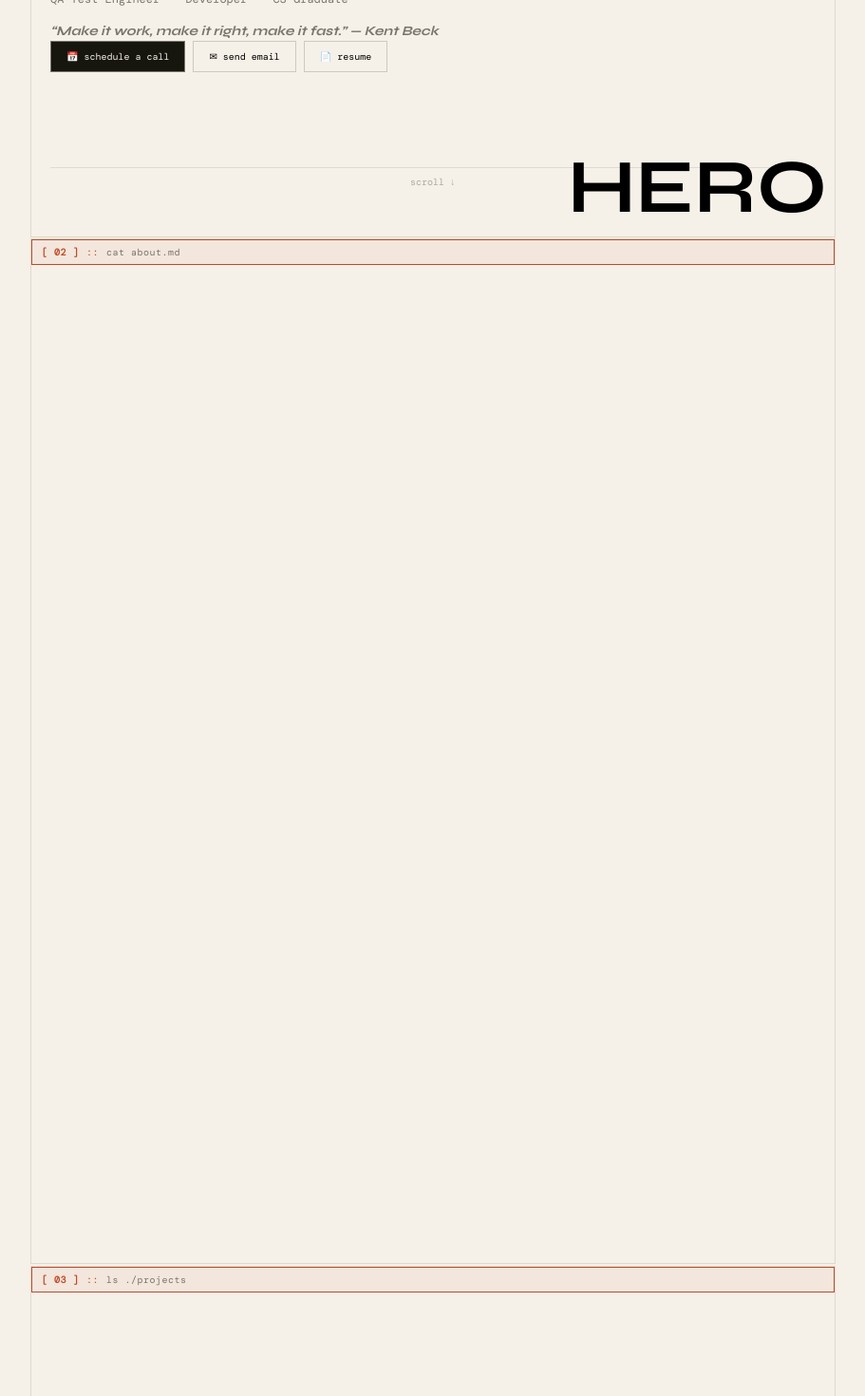
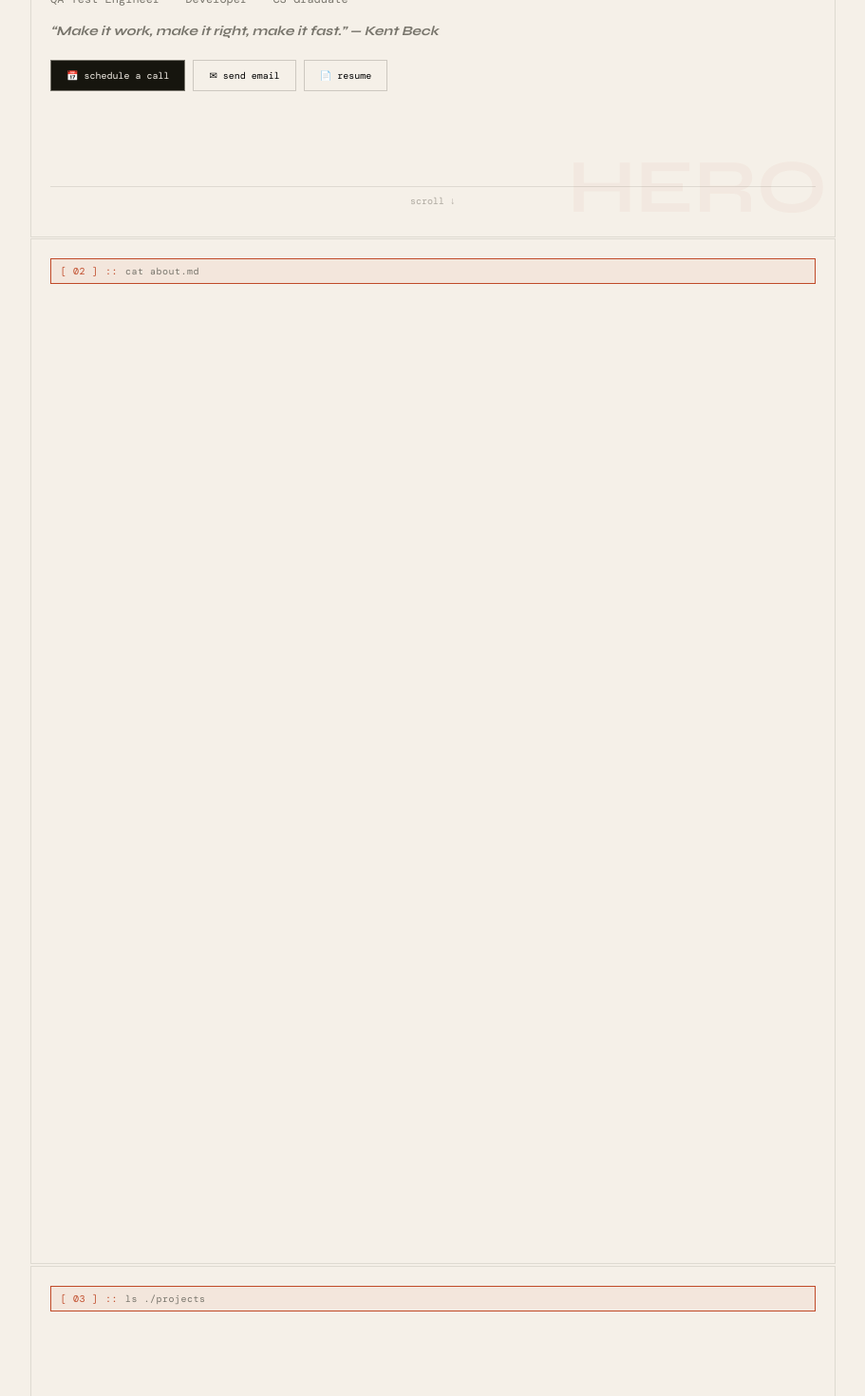
Before and after one commit to jnrgxx/portfolio, a React app: page / in a window 1280 px wide. Shown: the part 280-1750 px from the top of the page at 95% size, without its empty margins (184-1095 px from the left). Built offline with nearby package versions, Linux system fonts and the light colour scheme; the HTML template or start-up script is replaced by a standard one.

Commit message:
refactor: update section components and styles; replace Work with Projects, enhance footer and nav semantics, and add DM Serif font

```diff
--- a/src/App.tsx
+++ b/src/App.tsx
@@ -3,7 +3,7 @@ import Nav from './Components/Nav'
 import Hero from './Sections/Hero'
 
 import About from './Sections/About'
-import Work from './Sections/Work'
+import Projects from './Sections/Projects'
 import Journey from './Sections/Journey'
 import Connect from './Sections/Connect'
 import Footer from './Components/Footer'
@@ -14,7 +14,7 @@ export default function App() {
         <Nav />
         <Hero />
         <About />
-        <Work />
+        <Projects />
         <Journey />
         <Connect />
         <Footer />
--- a/src/Components/Footer.tsx
+++ b/src/Components/Footer.tsx
@@ -1,8 +1,8 @@
 export default function Footer() {
 
     return (
-        <div className="flex">
+        <footer className="flex">
             Footer
-        </div>
+        </footer>
     )
 }
--- a/src/Components/Nav.tsx
+++ b/src/Components/Nav.tsx
@@ -7,14 +7,14 @@ export default function Nav() {
     ]
 
     return (
-        <div className="border border-bd flex items-center justify-between h-12 px-4">
+        <header className="border border-bd flex items-center justify-between h-12 px-4">
             <a href="#" className="flex font-dm-mono text-xs items-center justify-between w-10">
                 <p className="font-bold text-acc">[</p>
                 <p className="text-muted">JRT</p>
                 <p className="font-bold text-acc">]</p>
             </a>
 
-            <div className="flex font-syne justify-between h-6 w-96 items-center">
+            <nav className="flex font-syne justify-between h-6 w-96 items-center">
 
                 {links.map(l =>
                     <a key={l.href} href={l.href} className="font-syne font-bold text-xxs no-underline text-muted">
@@ -36,7 +36,7 @@ export default function Nav() {
                 <button className="bg-black py-1 px-3 font-dm-mono text-white p-1 h-6 text-xxs">
                     resume ↗
                 </button>
-            </div>
-        </div>
+            </nav>
+        </header>
     )
 }
--- a/src/Sections/About.tsx
+++ b/src/Sections/About.tsx
@@ -1,13 +1,13 @@
 export default function About() {
 
     return (
-        <div className="flex flex-col h-[67.5rem] border border-bd bg-cr">
+        <section className="flex flex-col h-[67.5rem] border border-bd bg-cr  p-5 ">
              <div className="tracking-wider border-[0.5px] border-acc py-[5px] px-[10px] flex gap-2 font-dm-mono text-[10px] text-muted bg-abg">
-                <p className="text-acc font-bold">[ 02 ]</p>
+                <p className="text-acc font-med">[ 02 ]</p>
                 <span className="text-acc">::</span>
                 cat about.md
              </div>
 
-        </div>
+        </section>
     )
 }
--- a/src/Sections/Connect.tsx
+++ b/src/Sections/Connect.tsx
@@ -1,13 +1,13 @@
 export default function Connect() {
 
     return (
-        <div className="flex flex-col h-[67.5rem] border border-bd bg-cr">
+        <section className="flex flex-col h-[67.5rem] border border-bd bg-cr p-5">
              <div className="tracking-wider border-[0.5px] border-acc py-[5px] px-[10px] flex gap-2 font-dm-mono text-[10px] text-muted bg-abg">
-                <p className="text-acc font-bold">[ 05 ]</p>
+                <p className="text-acc font-med">[ 05 ]</p>
                 <span className="text-acc">::</span>
                 establish connection
              </div>
 
-        </div>
+        </section>
     )
 }
--- a/src/Sections/Journey.tsx
+++ b/src/Sections/Journey.tsx
@@ -1,13 +1,13 @@
 export default function Journey() {
 
     return (
-        <div className="flex flex-col h-[67.5rem] border border-bd bg-cr">
+        <section className="flex flex-col h-[67.5rem] border border-bd bg-cr p-5">
              <div className="tracking-wider border-[0.5px] border-acc py-[5px] px-[10px] flex gap-2 font-dm-mono text-[10px] text-muted bg-abg">
-                <p className="text-acc font-bold">[ 04 ]</p>
+                <p className="text-acc font-med">[ 04 ]</p>
                 <span className="text-acc">::</span>
                 git log --oneline
              </div>
 
-        </div>
+        </section>
     )
 }
--- a/src/Sections/Work.tsx
+++ b/src/Sections/Projects.tsx
@@ -1,13 +1,13 @@
-export default function Work() {
+export default function Projects() {
 
     return (
-        <div className="flex flex-col h-[67.5rem] border border-bd bg-cr">
+        <section className="flex flex-col h-[67.5rem] border border-bd bg-cr p-5">
              <div className="tracking-wider border-[0.5px] border-acc py-[5px] px-[10px] flex gap-2 font-dm-mono text-[10px] text-muted bg-abg">
-                <p className="text-acc font-bold">[ 03 ]</p>
+                <p className="text-acc font-med">[ 03 ]</p>
                 <span className="text-acc">::</span>
                 ls ./projects
              </div>
 
-        </div>
+        </section>
     )
 }
--- a/src/index.css
+++ b/src/index.css
@@ -15,17 +15,26 @@
   font-style: normal;
 }
 
+@font-face {
+  font-family: 'DM Serif';
+  src:
+    url('./assets/fonts/DMSerifDisplay-Regular.ttf') format('truetype'),
+    url('./assets/fonts/DMSerifDisplay-Italic.ttf') format('truetype');
+  font-weight: 400;
+  font-style: normal italic;
+}
+
 
 @theme {
   /* Fonts */
   --font-syne: 'Syne', sans-serif;
   --font-synebold: 'Syne Bold', sans-serif;
   --font-dm-mono: 'DM Mono', monospace;
+  --font-dmserif: 'DM Serif', serif;
 
   --text-xxs: 10px;
 
   /* Colors */
-  --color-accent: #C04A28;
   --color-cr: #F5F0E8;
   --color-ink: #16150E;
   --color-muted: #78756C;
@@ -37,6 +46,16 @@
   --color-bd: rgba(22,21,14,0.1);
   --color-bd2: rgba(22,21,14,0.18);
   --color-card: rgba(254,252,248,0.9);
+  --color-ltgrn: #D4EDDA;
+  --color-grn: #2A6241;
+  --color-sectext: rgba(192,74,40,0.045);
+
+  --animate-cursor-blink: cursor-blink 1s step-end infinite ;
+}
+
+@keyframes cursor-blink {
+  0%, 50% { opacity: 1; }
+  50.01%, 100% { opacity: 0; }
 }
 
 :root {
@@ -85,47 +104,3 @@
 body {
   margin: 0;
 }
-
-h1,
-h2 {
-  font-family: var(--heading);
-  font-weight: 500;
-  color: var(--text-h);
-}
-
-h1 {
-  font-size: 56px;
-  letter-spacing: -1.68px;
-  margin: 32px 0;
-  @media (max-width: 1024px) {
-    font-size: 36px;
-    margin: 20px 0;
-  }
-}
-h2 {
-  font-size: 24px;
-  line-height: 118%;
-  letter-spacing: -0.24px;
-  margin: 0 0 8px;
-  @media (max-width: 1024px) {
-    font-size: 20px;
-  }
-}
-p {
-  margin: 0;
-}
-
-code,
-.counter {
-  font-family: var(--mono);
-  display: inline-flex;
-  border-radius: 4px;
-  color: var(--text-h);
-}
-
-code {
-  font-size: 15px;
-  line-height: 135%;
-  padding: 4px 8px;
-  background: var(--code-bg);
-}
```
